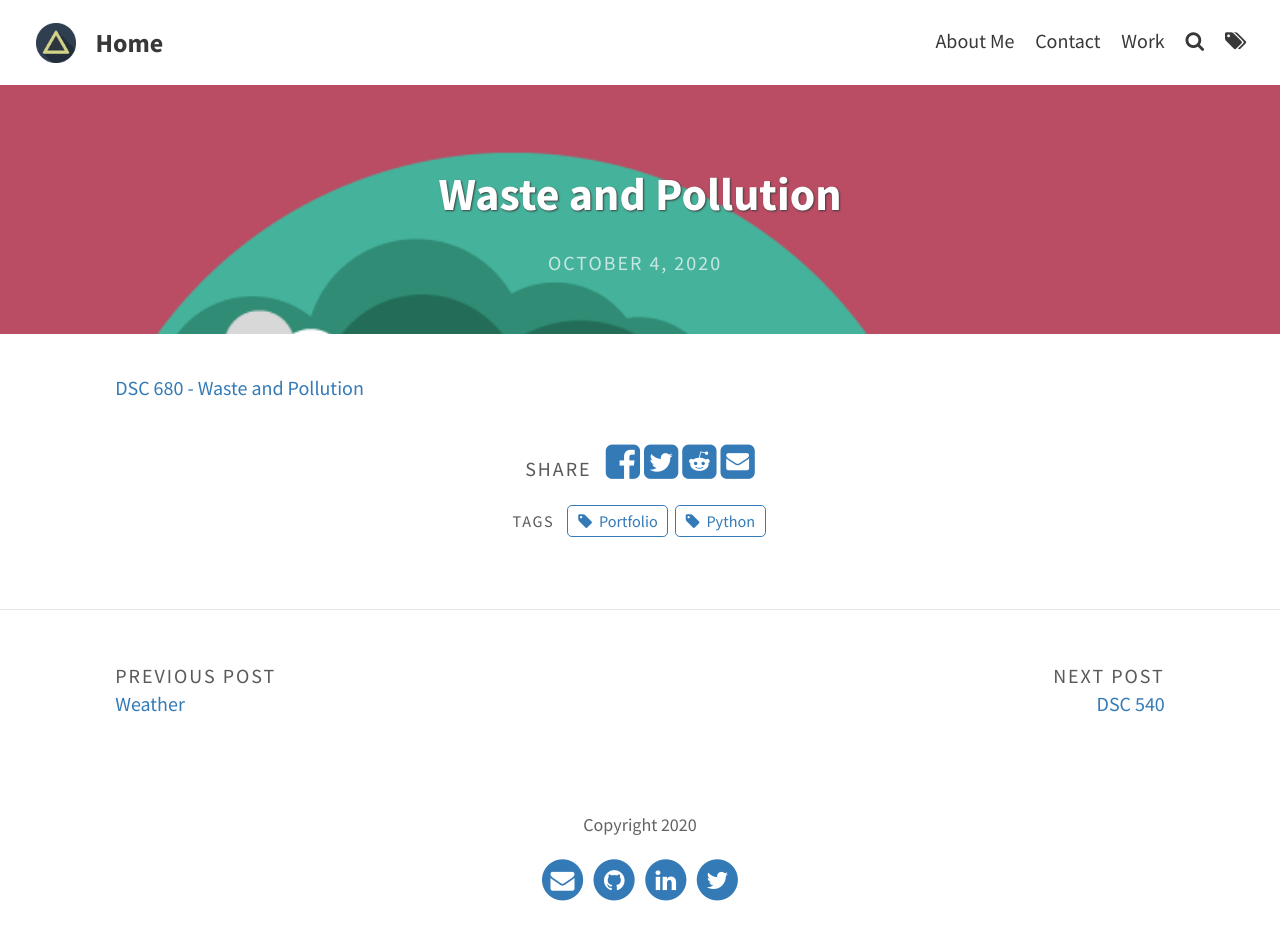
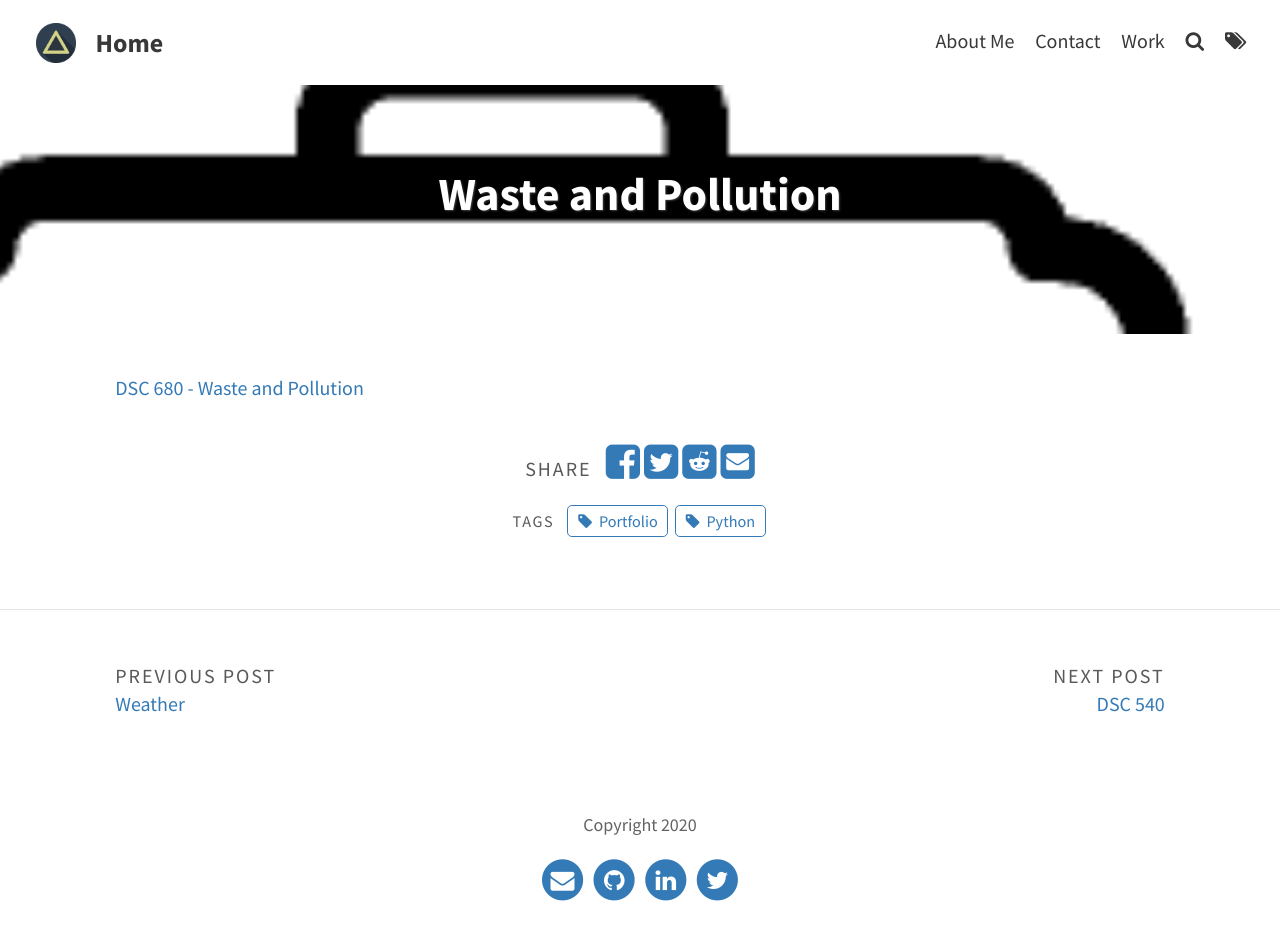
Before and after one commit to knmoses/knmoses.github.io, a Jekyll site: the page built from _portfolio/jekyllblog.md, in a window 1280 px wide. Built offline with Jekyll 4.4.1, drawn with Linux system fonts in a browser that asks for light colours.

Commit message:
Update jekyllblog.md

```diff
--- a/_portfolio/jekyllblog.md
+++ b/_portfolio/jekyllblog.md
@@ -1,8 +1,8 @@
 ---
 layout: post
 title: Waste and Pollution
-feature-img: "assets/img/portfolio/cabin.png"
-img: "assets/img/portfolio/cabin.png"
+feature-img: "assets/img/portfolio/waste.png"
+img: "assets/img/portfolio/waste.png"
 date: 04 October 2020
 tags: [Python, Portfolio]
 ---
```
